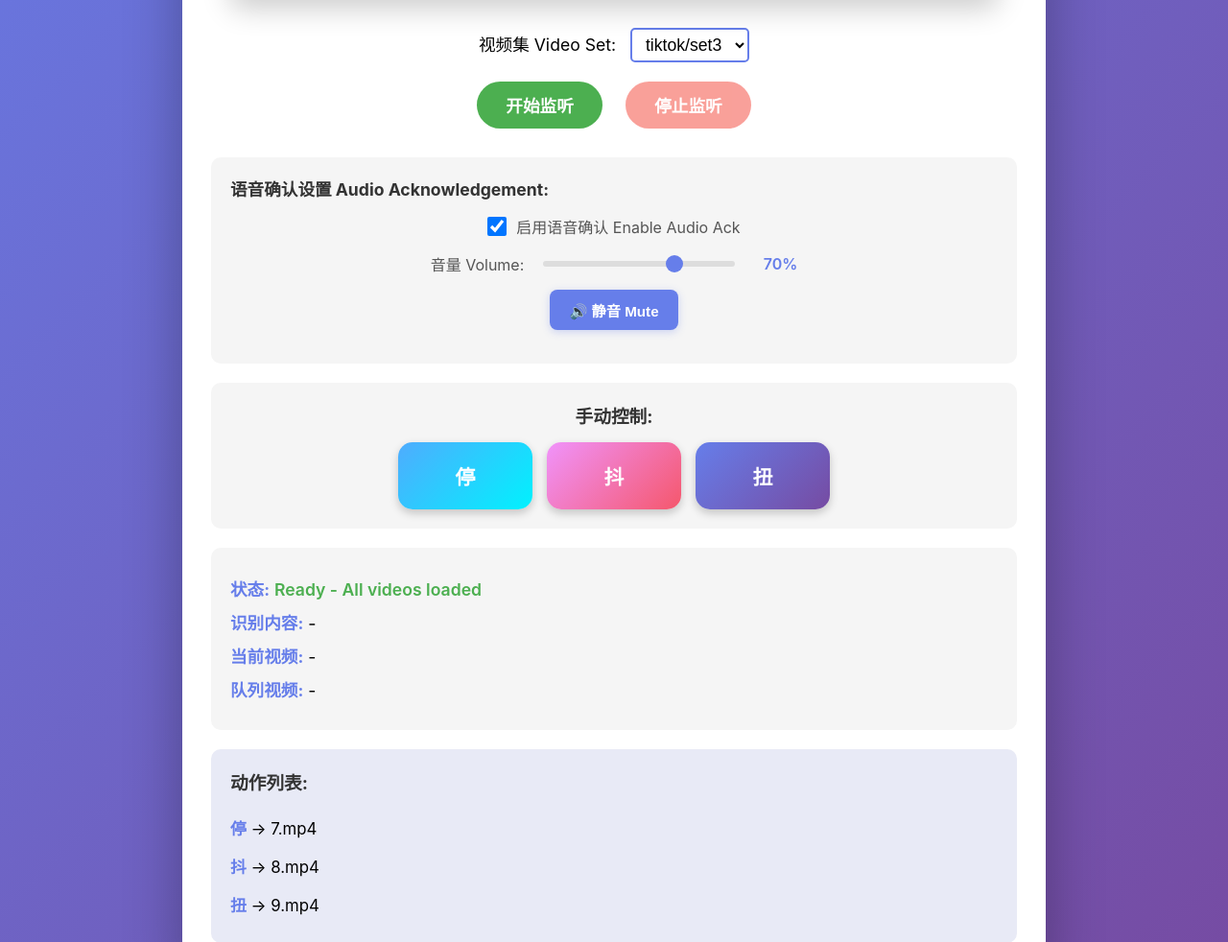
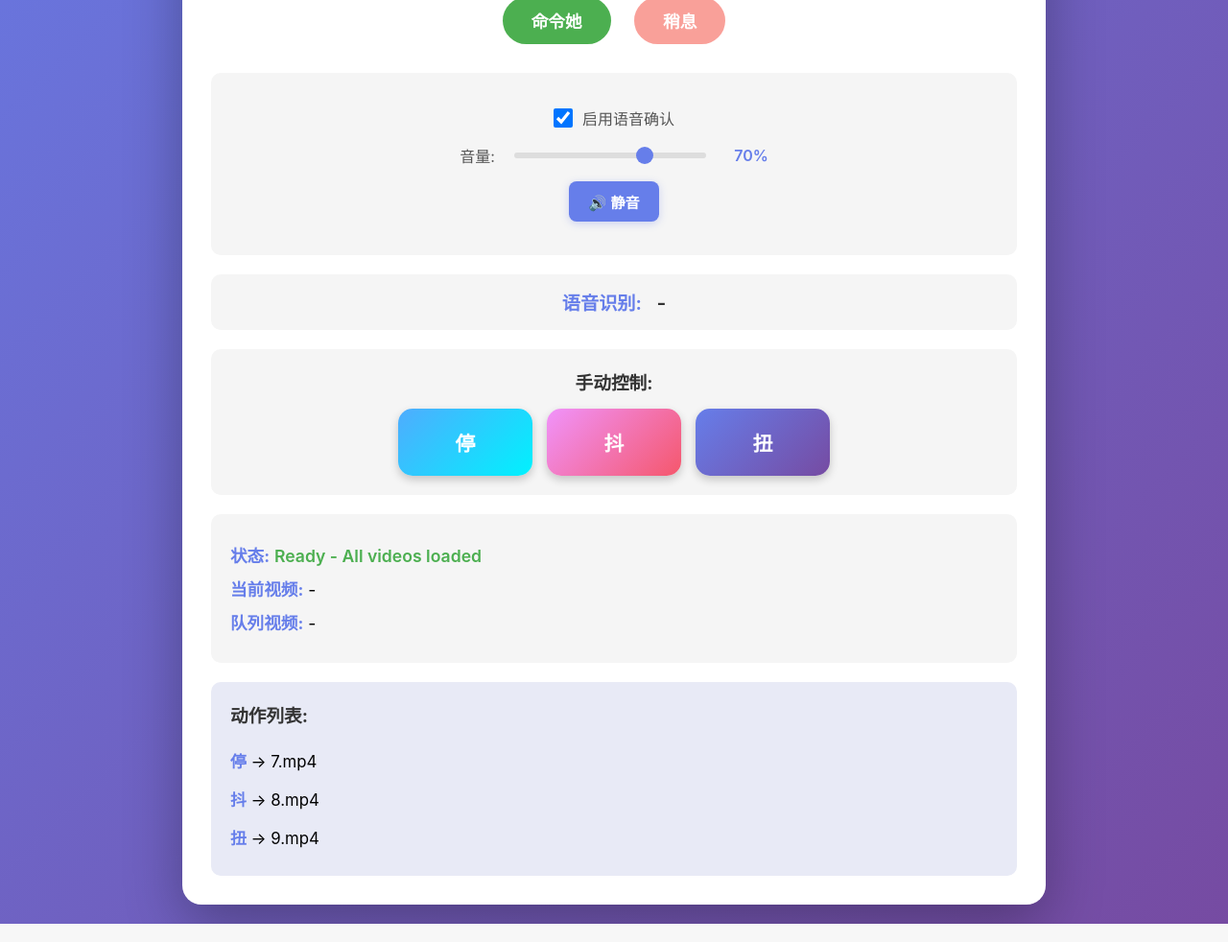
Before and after one commit to edgemoorlf/smootie, a Flask app: page / in a window 1280 px wide. Shown: the part 539-1521 px from the top of the page at 96% size. Run offline with Flask 3, Linux system fonts and the light colour scheme.

Commit message:
cosmetic changes

```diff
--- a/static/app.js
+++ b/static/app.js
@@ -415,6 +415,7 @@ class VoiceVideoController {
                         if (this.tryProcessCommand(text)) {
                             matched = true;
                             this.recognizedEl.textContent = `✓ ${text}`;
+                            this.updateButtonPressedState(text);
                             console.log(`Matched with alternative ${i}`);
                         }
                     }
@@ -425,12 +426,14 @@ class VoiceVideoController {
                     // Show the first alternative but indicate no match
                     const text = result[0].transcript.trim();
                     this.recognizedEl.textContent = `✗ ${text}`;
+                    this.updateButtonPressedState(text);
                 }
             } else {
                 // Show interim results
                 const text = result[0].transcript.trim();
                 console.log('Recognized (interim):', text);
                 this.recognizedEl.textContent = text + ' (...)';
+                this.updateButtonPressedState(text);
             }
         };
 
@@ -695,6 +698,15 @@ class VoiceVideoController {
         this.statusEl.textContent = status;
     }
 
+    updateButtonPressedState(text) {
+        // Check if the recognized text contains '停'
+        if (text.includes('停')) {
+            this.stopBtn.classList.add('pressed');
+        } else {
+            this.stopBtn.classList.remove('pressed');
+        }
+    }
+
     // ========================================
     // Audio Acknowledgement Methods
     // ========================================
@@ -871,18 +883,16 @@ class VoiceVideoController {
         const audioControlsDiv = document.createElement('div');
         audioControlsDiv.className = 'audio-controls';
         audioControlsDiv.innerHTML = `
-            <h3>语音确认设置 Audio Acknowledgement:</h3>
-
             <div class="audio-control-item">
                 <label>
                     <input type="checkbox" id="audioAckToggle" checked>
-                    启用语音确认 Enable Audio Ack
+                    启用语音确认
                 </label>
             </div>
 
             <div class="audio-control-item">
                 <label>
-                    音量 Volume:
+                    音量:
                     <input type="range" id="audioVolumeSlider"
                            min="0" max="100" value="70" step="1">
                     <span id="audioVolumeValue">70%</span>
@@ -890,7 +900,7 @@ class VoiceVideoController {
             </div>
 
             <div class="audio-control-item">
-                <button id="audioMuteBtn" class="btn-small">🔊 静音 Mute</button>
+                <button id="audioMuteBtn" class="btn-small">🔊 静音 </button>
             </div>
         `;
 
@@ -905,7 +915,7 @@ class VoiceVideoController {
 
         audioAckToggle.addEventListener('change', (e) => {
             this.audioAckEnabled = e.target.checked;
-            console.log(`Audio acknowledgement ${this.audioAckEnabled ? 'enabled' : 'disabled'}`);
+            console.log(`Audio ack ${this.audioAckEnabled ? 'enabled' : 'disabled'}`);
         });
 
         audioVolumeSlider.addEventListener('input', (e) => {
@@ -922,14 +932,14 @@ class VoiceVideoController {
                 this.setAudioVolume(0);
                 audioVolumeSlider.value = 0;
                 audioVolumeValue.textContent = '0%';
-                audioMuteBtn.textContent = '🔇 取消静音 Unmute';
+                audioMuteBtn.textContent = '🔇 取消静音';
                 audioMuteBtn.classList.add('muted');
             } else {
                 // Unmute
                 this.setAudioVolume(previousVolume);
                 audioVolumeSlider.value = Math.round(previousVolume * 100);
                 audioVolumeValue.textContent = `${Math.round(previousVolume * 100)}%`;
-                audioMuteBtn.textContent = '🔊 静音 Mute';
+                audioMuteBtn.textContent = '🔊 静音 ';
                 audioMuteBtn.classList.remove('muted');
             }
         });
--- a/static/style.css
+++ b/static/style.css
@@ -134,6 +134,32 @@ h1 {
 .btn:disabled {
     opacity: 0.5;
     cursor: not-allowed;
+}
+
+.btn.pressed {
+    transform: scale(0.95);
+    box-shadow: inset 0 3px 10px rgba(0, 0, 0, 0.3);
+    opacity: 0.8;
+}
+
+.recognized-display {
+    text-align: center;
+    margin: 20px 0;
+    padding: 15px;
+    background: #f5f5f5;
+    border-radius: 10px;
+    font-size: 1.2em;
+}
+
+.recognized-display strong {
+    color: #667eea;
+    margin-right: 10px;
+}
+
+.recognized-display #recognized {
+    color: #333;
+    font-weight: 600;
+    font-size: 1.1em;
 }
 
 .manual-controls {
--- a/templates/index.html
+++ b/templates/index.html
@@ -8,8 +8,6 @@
 </head>
 <body>
     <div class="container">
-        <h1>Smootie - 声控动作</h1>
-
         <div class="video-container">
             <video id="videoPlayer1" class="video-layer active" autoplay muted playsinline webkit-playsinline x-webkit-airplay="allow" disablePictureInPicture controlsList="nodownload nofullscreen noremoteplayback">
                 <source src="/videos/tiktok/set3/7.mp4" type="video/mp4">
@@ -20,8 +18,12 @@
         </div>
 
         <div class="controls">
-            <button id="startBtn" class="btn">开始监听</button>
-            <button id="stopBtn" class="btn" disabled>停止监听</button>
+            <button id="startBtn" class="btn">命令她</button>
+            <button id="stopBtn" class="btn" disabled>稍息</button>
+        </div>
+
+        <div class="recognized-display">
+            <strong>语音识别:</strong> <span id="recognized">-</span>
         </div>
 
         <div class="manual-controls">
@@ -34,9 +36,6 @@
         <div class="status">
             <div class="status-item">
                 <strong>状态:</strong> <span id="status">Loading configuration...</span>
-            </div>
-            <div class="status-item">
-                <strong>识别内容:</strong> <span id="recognized">-</span>
             </div>
             <div class="status-item">
                 <strong>当前视频:</strong> <span id="currentVideo">-</span>
```
